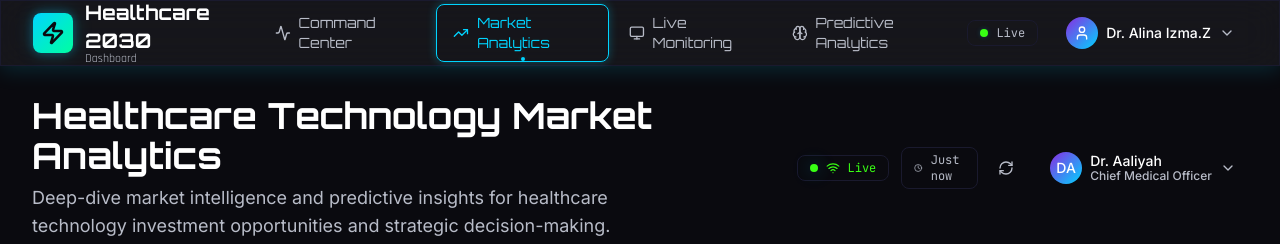
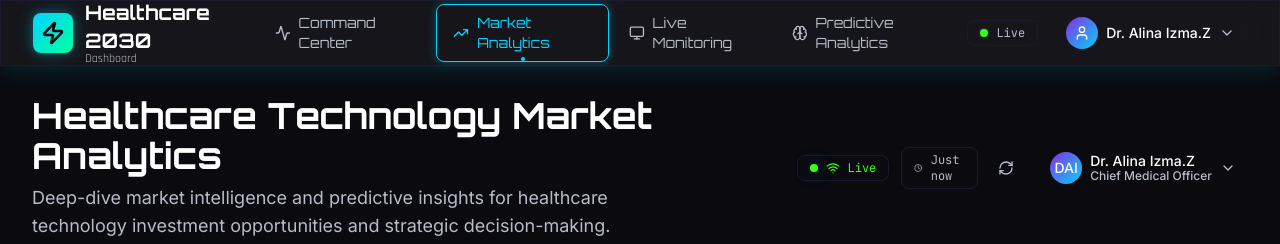
Before and after one commit to rht1419/healthcare_2030_dashboard, a React (Vite) app: page /healthcare-technology-market-analytics in a window 1280 px wide. Shown: the top 244 px of the page. Built offline with nearby package versions, Linux system fonts and the light colour scheme.

Commit message:
Update user name from "Dr. Aaliyah" to "Dr. Alina Izma.Z"
cgen-504cfb07b8d0401da47a7836c7ae0149

```diff
--- a/src/components/ui/UserContextPanel.jsx
+++ b/src/components/ui/UserContextPanel.jsx
@@ -4,7 +4,7 @@ import Button from './Button';
 
 const UserContextPanel = ({
   user = {
-    name: 'Dr. Aaliyah',
+    name: 'Dr. Alina Izma.Z',
     role: 'Chief Medical Officer',
     department: 'Strategic Analytics',
     permissions: ['executive', 'analytics', 'reports']
```
